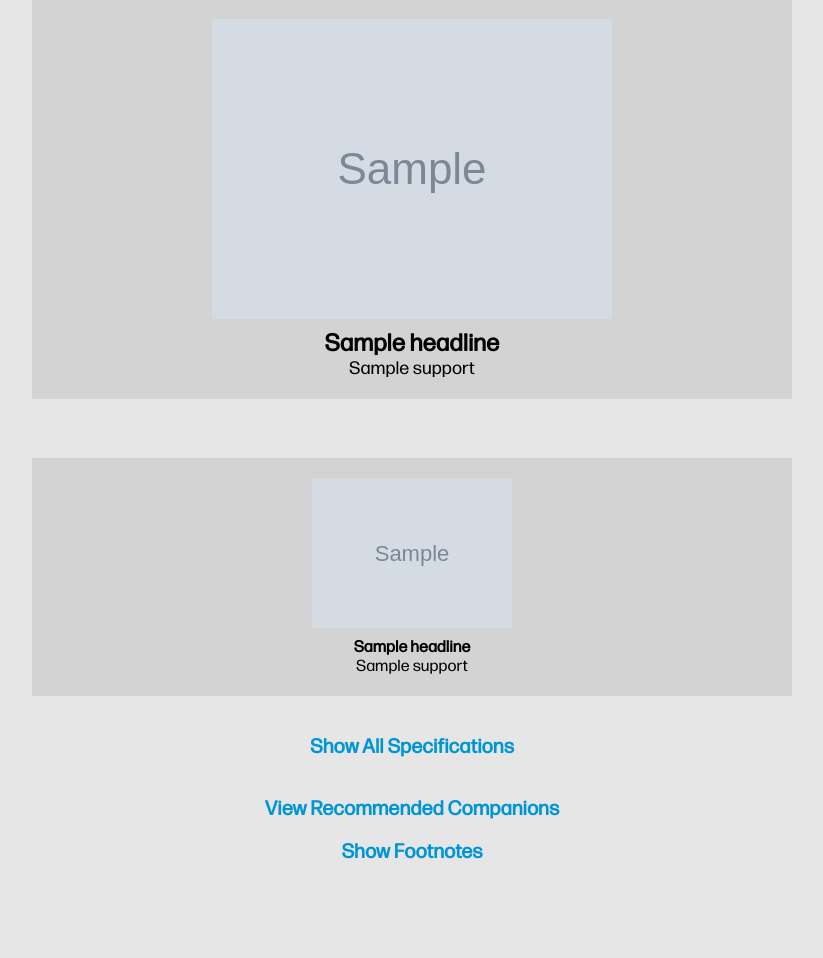
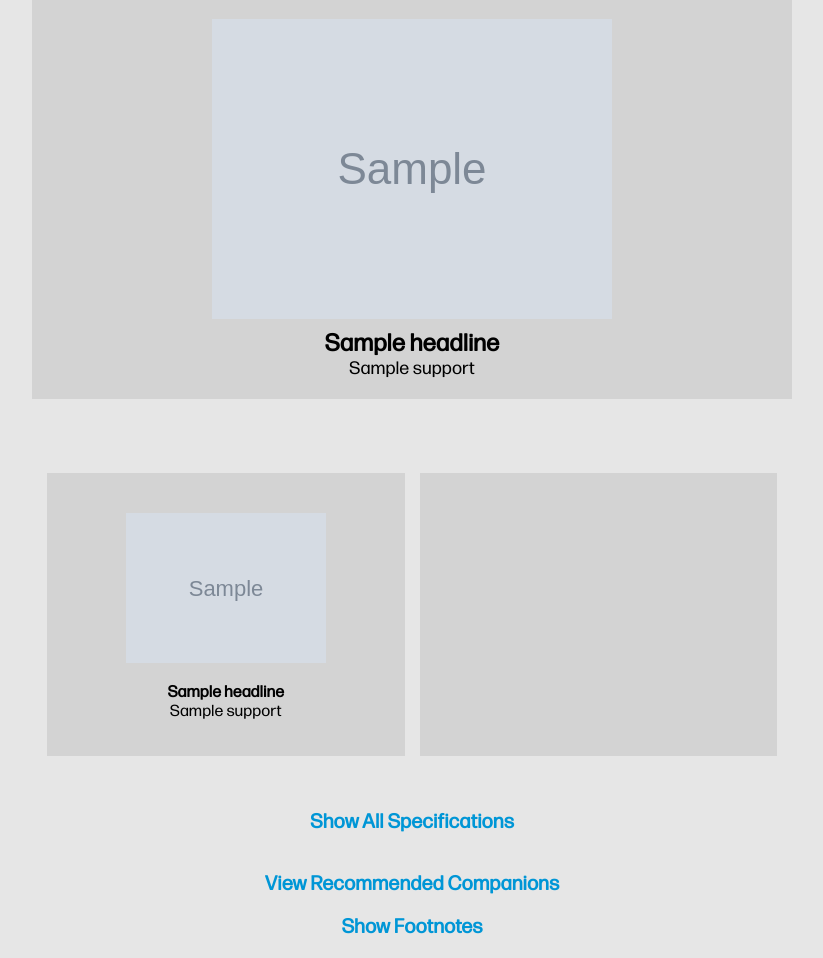
Before and after one commit to jinjernot/leliel, a Flask app: template templates/product_template.html in a window 1280 px wide. Shown: the part 790-1748 px from the top of the page, without its empty margins (228-1051 px from the left). Before the commit the page ends 1649 px from the top, so only its background shows below. Run offline with Flask 3, Linux system fonts and the light colour scheme; the template is opened without the code that fills it: most values are stand-ins (such as "Sample title", 1, 10 or a date in 2020); grey boxes marked "Sample" are stand-in pictures.

Commit message:
Update feature block rendering to display four features and enhance HTML structure with a table layout

```diff
--- a/app/api/process_product.py
+++ b/app/api/process_product.py
@@ -45,10 +45,10 @@ def process_api_response(response_json, sku):
                 available_images = available_images.drop(available_images.index[0])
 
     feature_blocks = []
-    # Limit to the first 3 feature blocks
+    # Limit to the first 4 feature blocks
     feature_count = 0
     for i in range(1, 11):
-        if feature_count >= 3: # Added condition to break after 3 features
+        if feature_count >= 4: # Changed condition to break after 4 features
             break
         for j in range(1, 11):
             headline_tag = f'feature_{i:02}_headline_{j:02}_statement'
@@ -66,7 +66,7 @@ def process_api_response(response_json, sku):
                     'image_url': image_url_series.iloc[0]
                 })
                 feature_count += 1 # Increment feature_count after adding a feature
-                if feature_count >= 3: # Added condition to break after 3 features
+                if feature_count >= 4: # Changed condition to break after 4 features
                     break
 
     return render_template('product_template.html', df=df, df_tech_specs=df_tech_specs, df_images=df_images, companions=companions, df_footnotes=df_footnotes, df_disclaimers=df_disclaimers, mm_blocks=mm_blocks, feature_blocks=feature_blocks)
--- a/app/core/image_template.py
+++ b/app/core/image_template.py
@@ -11,7 +11,7 @@ def build_template_images(response_json, sku):
         for image in images:
             for detail in image['details']:
                 image_data = {
-                    "pixelWidth": detail.get('pºixelWidth'),
+                    "pixelWidth": detail.get('pixelWidth'),
                     "pixelHeight": detail.get('pixelHeight'),
                     "orientation": detail.get('orientation'),
                     "productColor": detail.get('productColor'),
--- a/static/css/styles.css
+++ b/static/css/styles.css
@@ -245,3 +245,46 @@ sup {
   font-size: 20px;
   cursor: pointer;
 }
+
+#features table {
+  width: 100%;
+  border-collapse: separate;
+  border-spacing: 15px;
+  table-layout: fixed;
+}
+
+#features td {
+  padding: 15px;
+  background-color: lightgray;
+  vertical-align: top;
+  text-align: center;
+  width: 50%;
+}
+
+.feature-block {
+    display: flex;
+    flex-direction: column;
+    height: 100%;
+    margin-bottom: 0;
+}
+
+.feature-image {
+    min-height: 160px;
+    display: flex;
+    align-items: center;
+    justify-content: center;
+    margin-bottom: 15px;
+}
+
+.feature-image img {
+    max-height: 150px;
+    max-width: 100%;
+    width: auto;
+    height: auto;
+    display: block;
+    margin: 0 auto;
+}
+
+.feature-text {
+    flex-grow: 1;
+}
--- a/templates/product_template.html
+++ b/templates/product_template.html
@@ -54,20 +54,31 @@
 
 <br />
     <div id="features">
-      {% for block in feature_blocks %}
+      <table>
+        {% for i in range(0, feature_blocks|length, 2) %}
+        <tr>
+          {% for j in range(i, i + 2) %}
+          <td>
+            {% if j < feature_blocks|length %}
             <div class="feature-block">
               <div class="feature-image">
-          <img src="{{ block.image_url | escape }}" alt="Feature Image">
+                <img src="{{ feature_blocks[j].image_url | escape }}" alt="Feature Image">
               </div>
               <div class="feature-text">
-          <b>{{ block.headline | safe }}</b><br>
-          {% if block.support %}
-          {{ block.support | safe }}
+                <b>{{ feature_blocks[j].headline | safe }}</b><br>
+                {% if feature_blocks[j].support %}
+                {{ feature_blocks[j].support | safe }}
                 {% endif %}
               </div>
             </div>
+            {% endif %}
+          </td>
           {% endfor %}
+        </tr>
+        {% endfor %}
+      </table>
     </div>
+
     <br />
     <h2 id="see-more" class="expand-button">Show All Specifications</h2>
     <br />
```
Lines whose indentation alone changed are shown as unchanged.
